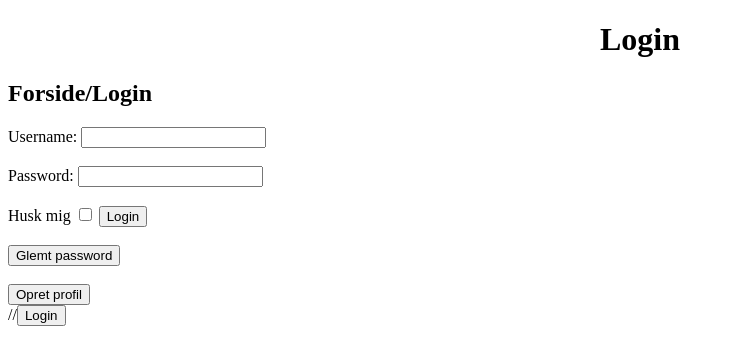
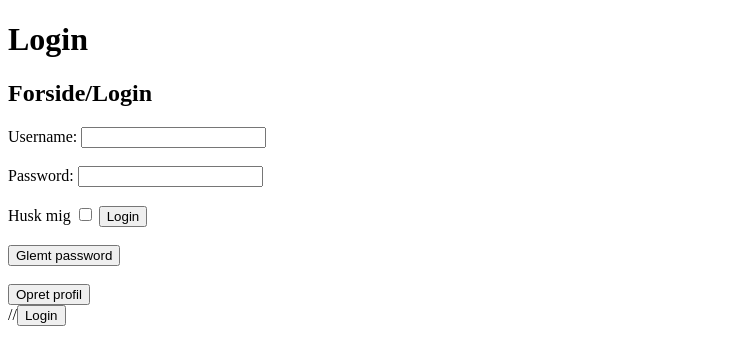
Before and after one commit to bruun12/P2-MLGA, a plain HTML site: page Html/Loginside.html in a window 1280 px wide. Shown: the whole page, without its empty margins (0-735 px from the left). Drawn offline with Linux system fonts and the light colour scheme.

Commit message:
removed centering from html

```diff
--- a/Html/Loginside.html
+++ b/Html/Loginside.html
@@ -7,9 +7,7 @@
     <script src="/JS/Login.js"></script>
 </head>
 <body>
-    <center>
-    <p><h1 align="center"> Login </h1></p>
-    </center>
+    <p><h1> Login </h1></p>
     <h2>Forside/Login</h2>
     <form>
         <label for="username">Username:</label>
```
